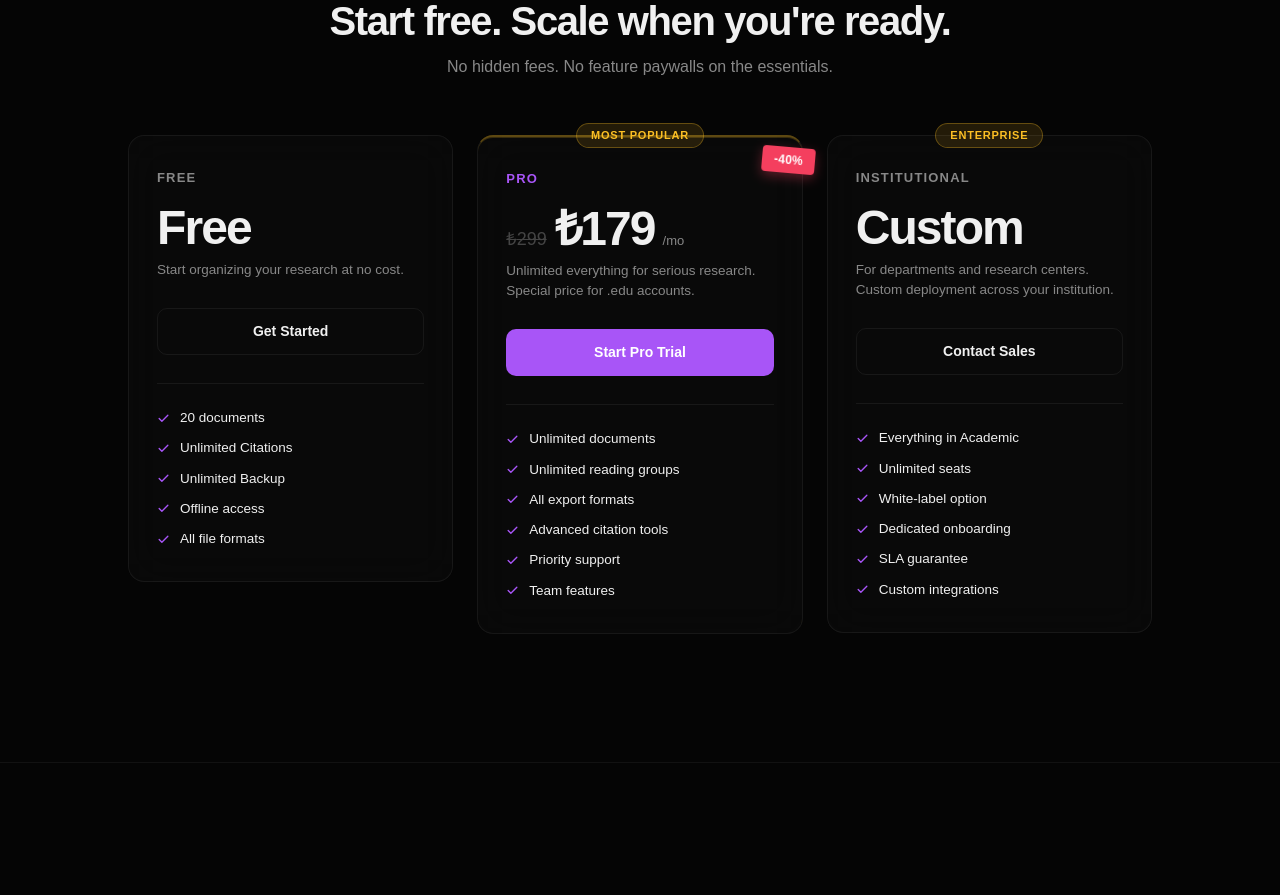
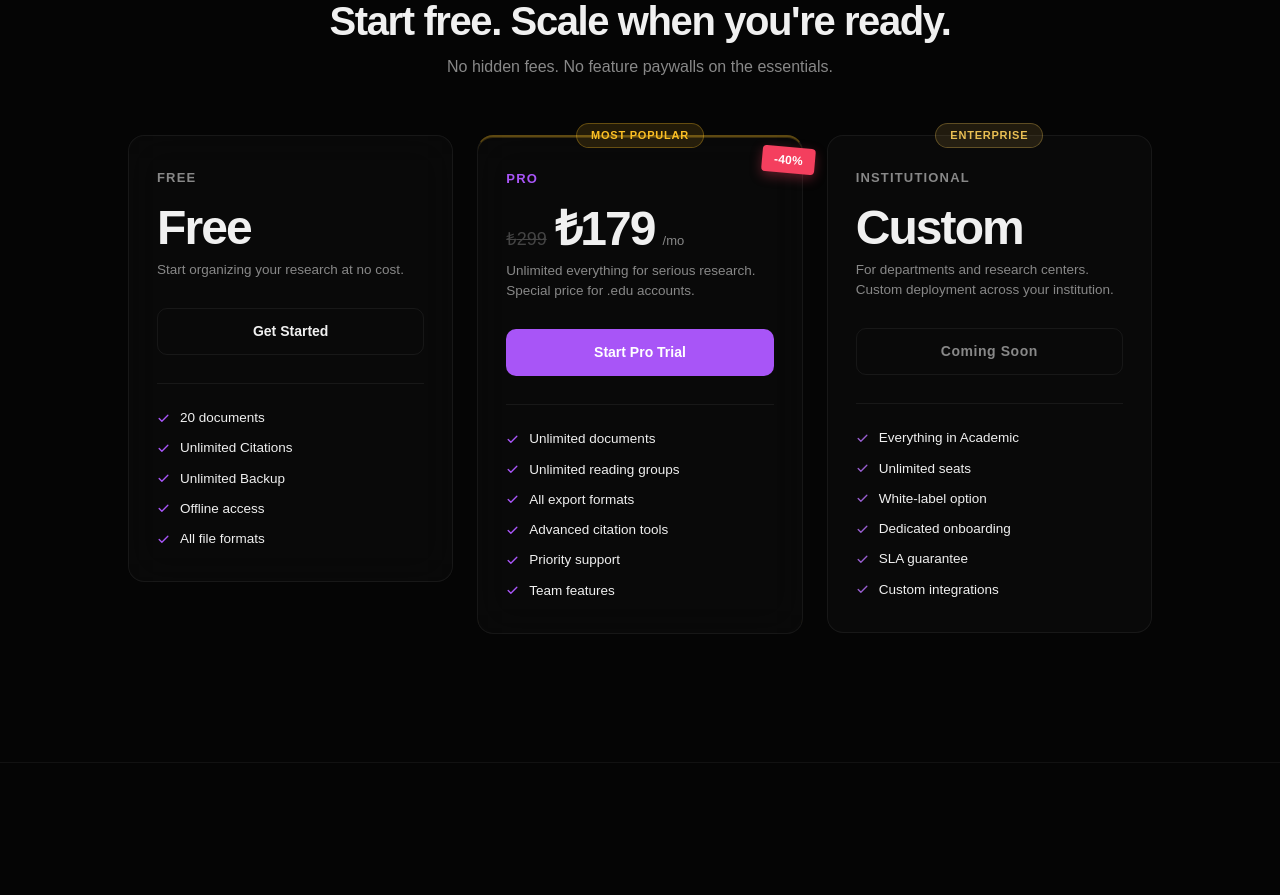
Before and after one commit to Berkut35/vaultsite, a Next.js app: page /en in a window 1280 px wide. Shown: the part 6920-7815 px from the top of the page. Built offline with nearby package versions, Linux system fonts and the light colour scheme; no server answers.

Commit message:
feat(pricing): dim Institutional card with coming soon state

```diff
--- a/components/sections/Pricing.tsx
+++ b/components/sections/Pricing.tsx
@@ -9,6 +9,7 @@ export function Pricing() {
   const p = t.pricing;
 
   function renderCard(plan: any, i: number) {
+    const isComingSoon = plan.comingSoon === true;
     const isAcademicBadge =
       plan.badge === 'Academic' || plan.badge === 'Akademik';
     const badgeStyle = isAcademicBadge
@@ -29,7 +30,7 @@ export function Pricing() {
         whileInView={{ opacity: 1, y: 0 }}
         viewport={{ once: true, margin: '-60px' }}
         transition={{ duration: 0.55, delay: i * 0.1, ease: 'easeOut' }}
-        style={{ position: 'relative' }}
+        style={{ position: 'relative', ...(isComingSoon ? { opacity: 0.52, filter: 'grayscale(0.3)' } : {}) }}
       >
         {plan.badge && (
           <div style={{ position: 'absolute', top: -12, left: '50%', transform: 'translateX(-50%)', padding: '3px 14px', borderRadius: 999, fontSize: 11, fontWeight: 700, letterSpacing: '0.07em', textTransform: 'uppercase', fontFamily: '"DM Sans", sans-serif', whiteSpace: 'nowrap', zIndex: 1, ...badgeStyle }}>
@@ -72,6 +73,11 @@ export function Pricing() {
             {plan.description}
           </p>
 
+          {isComingSoon ? (
+            <div style={{ display: 'block', width: '100%', padding: '12px 20px', borderRadius: 10, textAlign: 'center', fontSize: 14, fontWeight: 600, fontFamily: '"DM Sans", sans-serif', marginBottom: 28, background: 'transparent', color: 'var(--text-secondary)', border: '1px solid var(--border-subtle)', cursor: 'default', letterSpacing: '0.04em' }}>
+              {plan.comingSoonLabel}
+            </div>
+          ) : (
             <a
               href={plan.ctaHref ?? '#'}
               aria-label={plan.ctaHref?.startsWith('mailto:') ? `${plan.cta} via email` : undefined}
@@ -85,6 +91,7 @@ export function Pricing() {
             >
               {plan.cta}
             </a>
+          )}
 
           <div style={{ height: 1, background: 'var(--border-subtle)', marginBottom: 24 }} />
 
--- a/lib/i18n.tsx
+++ b/lib/i18n.tsx
@@ -274,6 +274,8 @@ export const translations = {
           ctaHref:     'mailto:sales@vault.app',
           highlighted: false,
           badge:       'Enterprise',
+          comingSoon:      true,
+          comingSoonLabel: 'Coming Soon',
           features: [
             'Everything in Academic',
             'Unlimited seats',
@@ -667,6 +669,8 @@ export const translations = {
           ctaHref:     'mailto:sales@vault.app',
           highlighted: false,
           badge:       'Kurumsal',
+          comingSoon:      true,
+          comingSoonLabel: 'Yakında',
           features: [
             'Akademik plandaki her şey',
             'Sınırsız kullanıcı',
```
Lines whose indentation alone changed are shown as unchanged.
